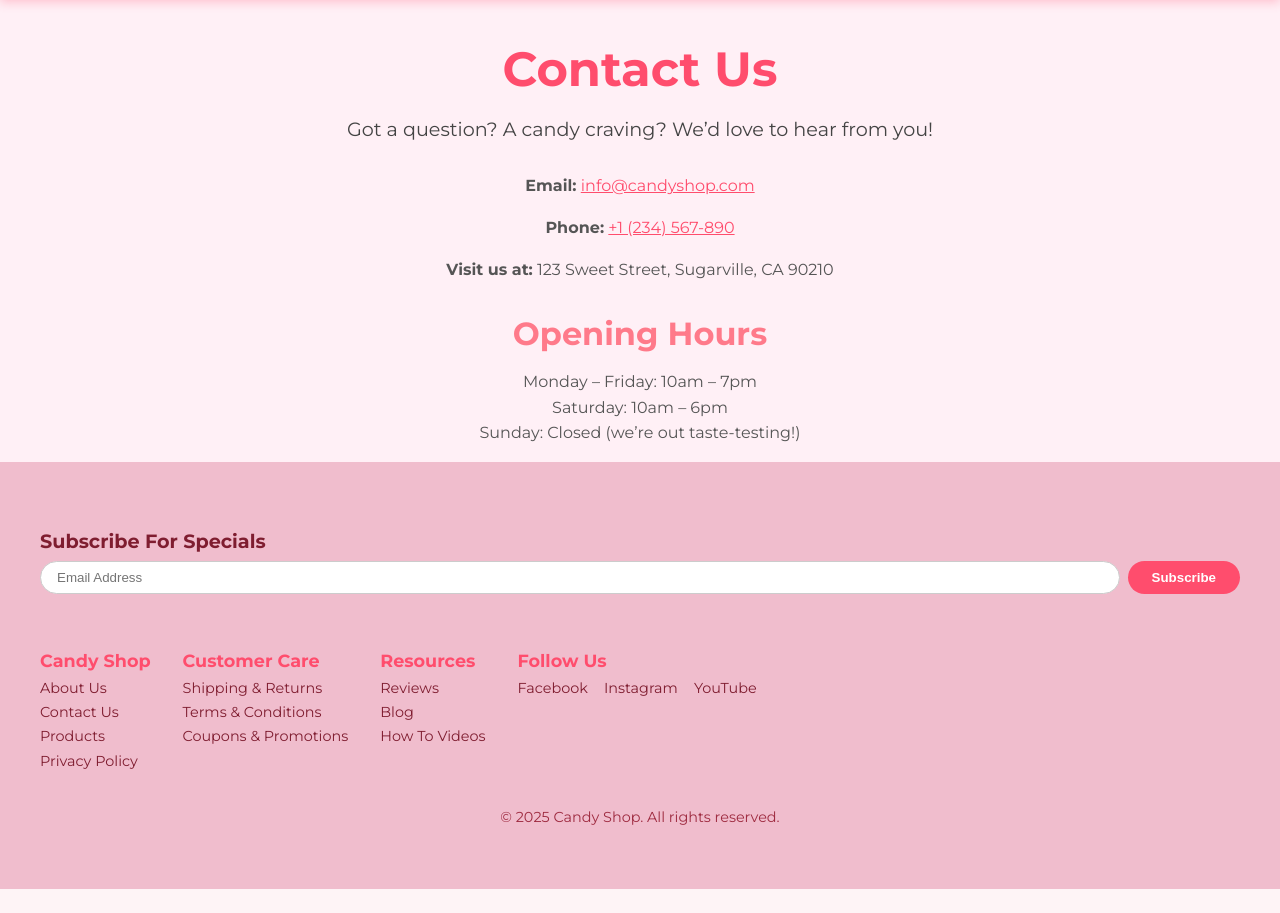
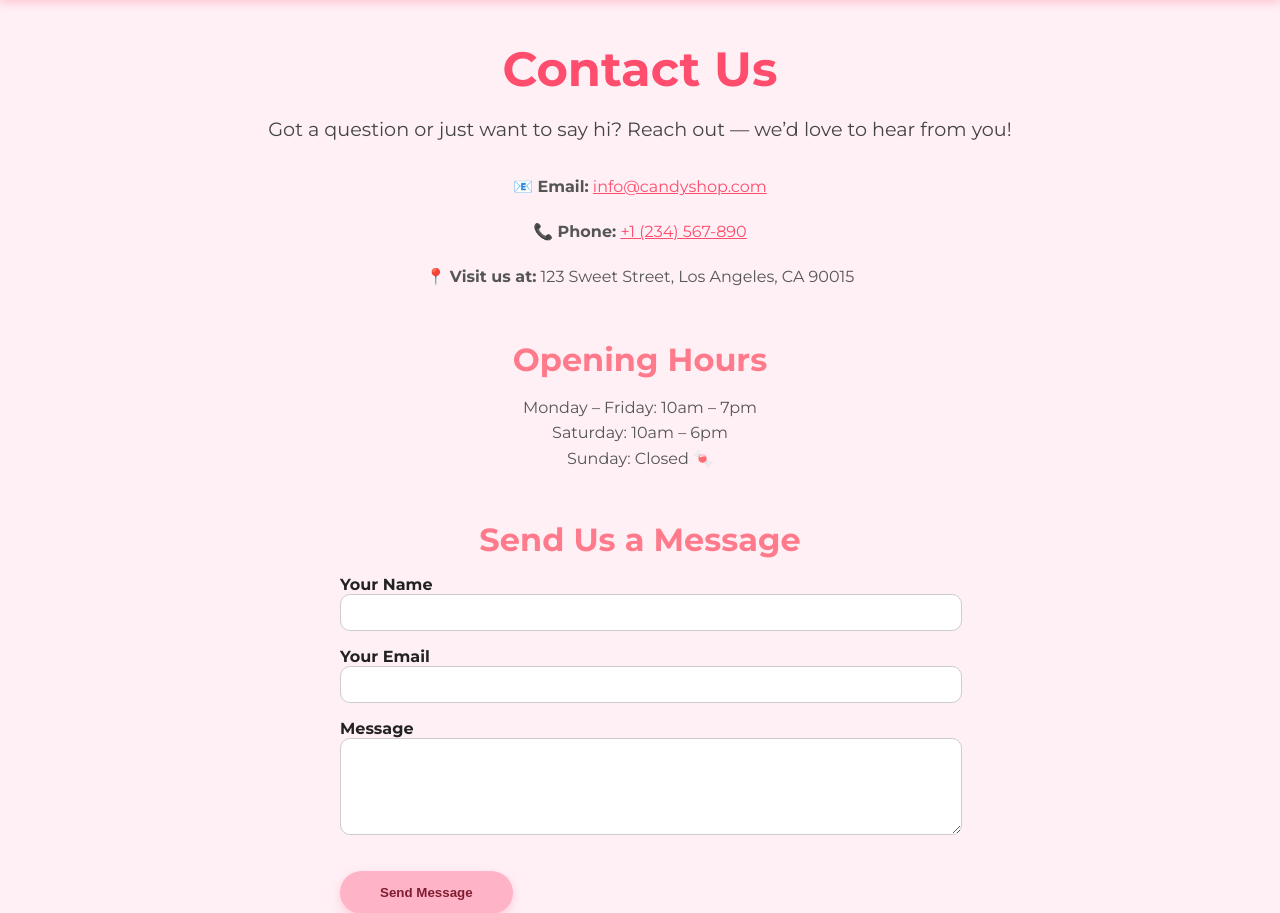
Before and after one commit to WebbCouture/candy-shop, a Django app: page /contact/ in a window 1280 px wide. Shown: the part 132-1045 px from the top of the page. Before the commit the page ends 1021 px from the top, so only its background shows below. Run offline with Django 5.2, Linux system fonts and the light colour scheme.

Commit message:
add contact form and map

```diff
--- a/main/templates/main/contact.html
+++ b/main/templates/main/contact.html
@@ -2,29 +2,53 @@
 {% block content %}
 <main class="py-10">
   <section class="contact-section" style="max-width: 900px; margin: 0 auto; text-align: center; padding: 0 1.5rem;">
-    <h1 style="font-size: 3rem; color: #ff4d6d; font-weight: 700; margin-bottom: 1rem;">
-      Contact Us
-    </h1>
 
+    <h1 style="font-size: 3rem; color: #ff4d6d; font-weight: 700; margin-bottom: 1rem;">Contact Us</h1>
     <p style="font-size: 1.2rem; color: #444; margin-bottom: 2rem;">
-      Got a question? A candy craving? We’d love to hear from you!
+      Got a question or just want to say hi? Reach out — we’d love to hear from you!
     </p>
 
-    <div style="font-size: 1rem; color: #555; line-height: 1.6; margin-bottom: 2rem;">
-      <p><strong>Email:</strong> <a href="mailto:info@candyshop.com" style="color: #ff4d6d; text-decoration: underline;">info@candyshop.com</a></p>
-      <p><strong>Phone:</strong> <a href="tel:+1234567890" style="color: #ff4d6d; text-decoration: underline;">+1 (234) 567-890</a></p>
-      <p><strong>Visit us at:</strong> 123 Sweet Street, Sugarville, CA 90210</p>
+    <!-- Contact Details -->
+    <div style="font-size: 1rem; color: #555; line-height: 1.8; margin-bottom: 3rem;">
+      <p>📧 <strong>Email:</strong> <a href="mailto:info@candyshop.com" style="color: #ff4d6d; text-decoration: underline;">info@candyshop.com</a></p>
+      <p>📞 <strong>Phone:</strong> <a href="tel:+1234567890" style="color: #ff4d6d; text-decoration: underline;">+1 (234) 567-890</a></p>
+      <p>📍 <strong>Visit us at:</strong> 123 Sweet Street, Los Angeles, CA 90015</p>
     </div>
 
-    <h2 style="font-size: 2rem; color: #ff7a8a; font-weight: 600; margin-bottom: 1rem;">
-      Opening Hours
-    </h2>
-
-    <p style="font-size: 1rem; color: #555; line-height: 1.6;">
+    <!-- Opening Hours -->
+    <h2 style="font-size: 2rem; color: #ff7a8a; font-weight: 600; margin-bottom: 1rem;">Opening Hours</h2>
+    <p style="font-size: 1rem; color: #555; line-height: 1.6; margin-bottom: 2rem;">
       Monday – Friday: 10am – 7pm<br>
       Saturday: 10am – 6pm<br>
-      Sunday: Closed (we’re out taste-testing!)
+      Sunday: Closed 🍬
     </p>
+
+    <!-- Contact Form -->
+    <h2 style="font-size: 2rem; color: #ff7a8a; font-weight: 600; margin-top: 3rem; margin-bottom: 1rem;">Send Us a Message</h2>
+    <form action="#" method="POST" style="max-width: 600px; margin: 0 auto; text-align: left;">
+      <div style="margin-bottom: 1rem;">
+        <label for="name" style="display: block; font-weight: 600;">Your Name</label>
+        <input type="text" id="name" name="name" required style="width: 100%; padding: 10px; border-radius: 10px; border: 1px solid #ccc;">
+      </div>
+      <div style="margin-bottom: 1rem;">
+        <label for="email" style="display: block; font-weight: 600;">Your Email</label>
+        <input type="email" id="email" name="email" required style="width: 100%; padding: 10px; border-radius: 10px; border: 1px solid #ccc;">
+      </div>
+      <div style="margin-bottom: 1rem;">
+        <label for="message" style="display: block; font-weight: 600;">Message</label>
+        <textarea id="message" name="message" rows="5" required style="width: 100%; padding: 10px; border-radius: 10px; border: 1px solid #ccc;"></textarea>
+      </div>
+      <button type="submit" class="btn-primary" style="margin-top: 1rem;">Send Message</button>
+    </form>
+
+    <!-- Google Map -->
+    <h2 style="font-size: 2rem; color: #ff7a8a; font-weight: 600; margin-top: 4rem; margin-bottom: 1rem;">Find Us Here</h2>
+    <div style="border-radius: 20px; overflow: hidden; box-shadow: 0 4px 25px rgba(255, 77, 109, 0.15); margin-bottom: 2rem;">
+      <iframe
+        src="https://www.google.com/maps/embed?pb=!1m18!1m12!1m3!1d3303.9638485524035!2d-118.27305962435135!3d34.03343062089178!2m3!1f0!2f0!3f0!3m2!1i1024!2i768!4f13.1!3m3!1m2!1s0x80c2c74c9c28a79f%3A0x1c4e22dd6e07df4a!2s123%20S%20Main%20St%2C%20Los%20Angeles%2C%20CA%2090012!5e0!3m2!1sen!2sus!4v1722500000000!5m2!1sen!2sus"
+        width="100%" height="350" frameborder="0" style="border:0;" allowfullscreen="" loading="lazy" referrerpolicy="no-referrer-when-downgrade">
+      </iframe>
+    </div>
   </section>
 </main>
 {% endblock %}
```
